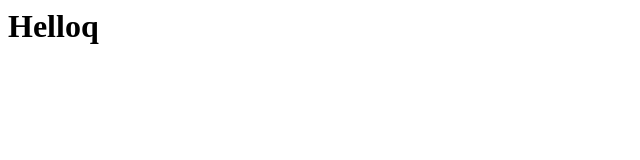
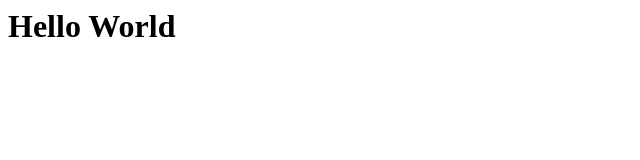
Before and after one commit to Bonttpol/DevOps, a plain HTML site: page index.html in a window 1280 px wide. Shown: the whole page, without its empty margins (0-640 px from the left). Drawn offline with Linux system fonts and the light colour scheme.

Commit message:
Hello World in index

```diff
--- a/index.html
+++ b/index.html
@@ -1,6 +1,6 @@
 <!DOCUMENT>
 <html>
 	<body>
-		<h1>Helloq</h1>
+		<h1>Hello World</h1>
 	</body>
 </html>
```
